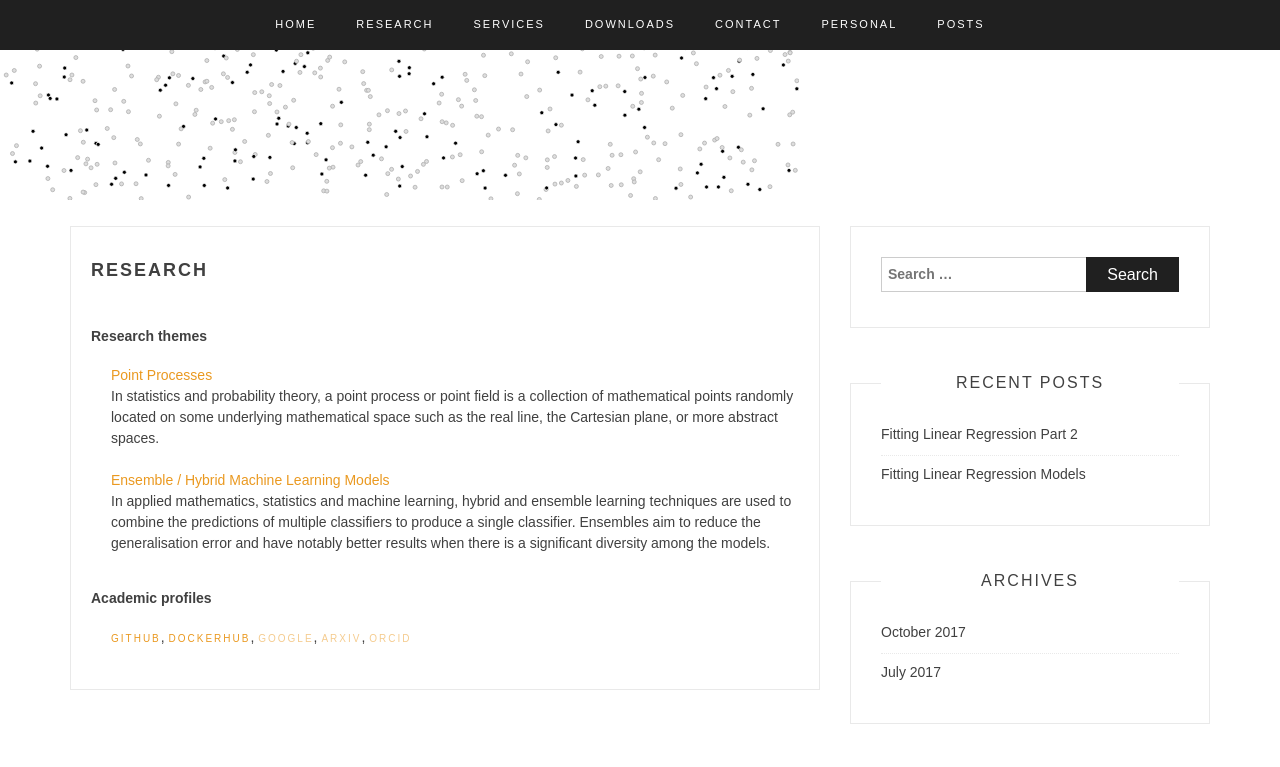
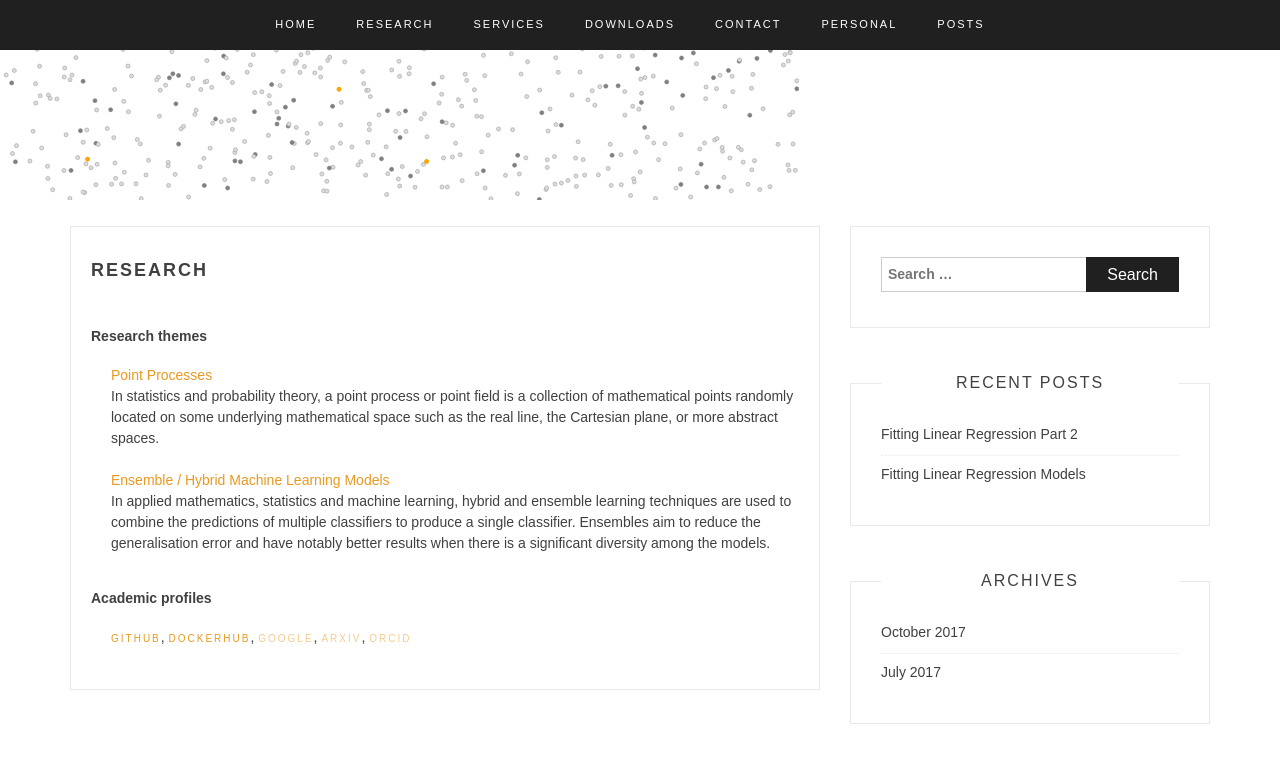
Before and after one commit to jaworra/Personal-Website, a plain HTML site: page deployed_files/research.html in a window 1280 px wide. Shown: the top 767 px of the page. Drawn offline with nearby package versions, Linux system fonts and the light colour scheme; animation ran at ten frames a second; a web font is replaced by a local one.

Commit message:
point process banner includes fibonacci primes as orange

```diff
--- a/deployed_files/research.html
+++ b/deployed_files/research.html
@@ -195,29 +195,62 @@
             return num > 1;
             }
 
+            function isFibonacciPrime(prime) {
+                //compare against integer sequence
+                Fibonacci_list = [2, 3, 5, 13, 89, 233, 1597, 28657, 514229, 433494437, 2971215073,
+                99194853094755497, 1066340417491710595814572169, 19134702400093278081449423917,
+                475420437734698220747368027166749382927701417016557193662268716376935476241]
+                var i = 0;
+                while(i < Fibonacci_list.length){
+                    if ( prime < Fibonacci_list[i]){
+                        break; //no need to calculate large values
+                    } else if ( prime == Fibonacci_list[i]){
+                        return true; // yes a Fibonacci_list
+                    }
+                i++;
+                }
+            return false;
+            }
+
+
             var svg = d3.select("body").append("svg")
                 .attr("width", width)
                 .attr("height", height);
 
 
+            d3.timer(function() {
 
-            d3.timer(function() {
-                point_counter++;
                 for (var i = 0; i < 10; ++i) {
                 var s = sample();
 
                 if (!s) return true;
+                point_counter++;
                 //console.log(isPrime(point_counter) + "," + point_counter)
+                if (isPrime(point_counter)) { //check for primes
 
-                if (isPrime(point_counter)) {
+                        if (isFibonacciPrime(point_counter)) { //check for Fibonacci Primes
+                        svg.append("circle")
+                            .attr("cx", s[0])
+                            .attr("cy", s[1])
+                            .style("stroke-opacity", 1)
+                            .style("stroke", "orange")
+                            .style('fill', 'orange')
+                            .transition()
+                            .attr("r", 2);
+                            console.log('Fibonacci Prime:' + point_counter)
+                        } else {
                             svg.append("circle")
                             .attr("cx", s[0])
                             .attr("cy", s[1])
                             .style("stroke-opacity", .7)
-                        .style("stroke", "white")
-                        .style('fill', 'black')
+                            .style("stroke", "grey")
+                            .style('fill', 'grey')
                             .transition()
                             .attr("r", 2);
+                            //console.log('Prime:' + point_counter)
+                        }
+
+
                     } else {
                     svg.append("circle")
                         .attr("cx", s[0])
```
Lines whose indentation alone changed are shown as unchanged.
